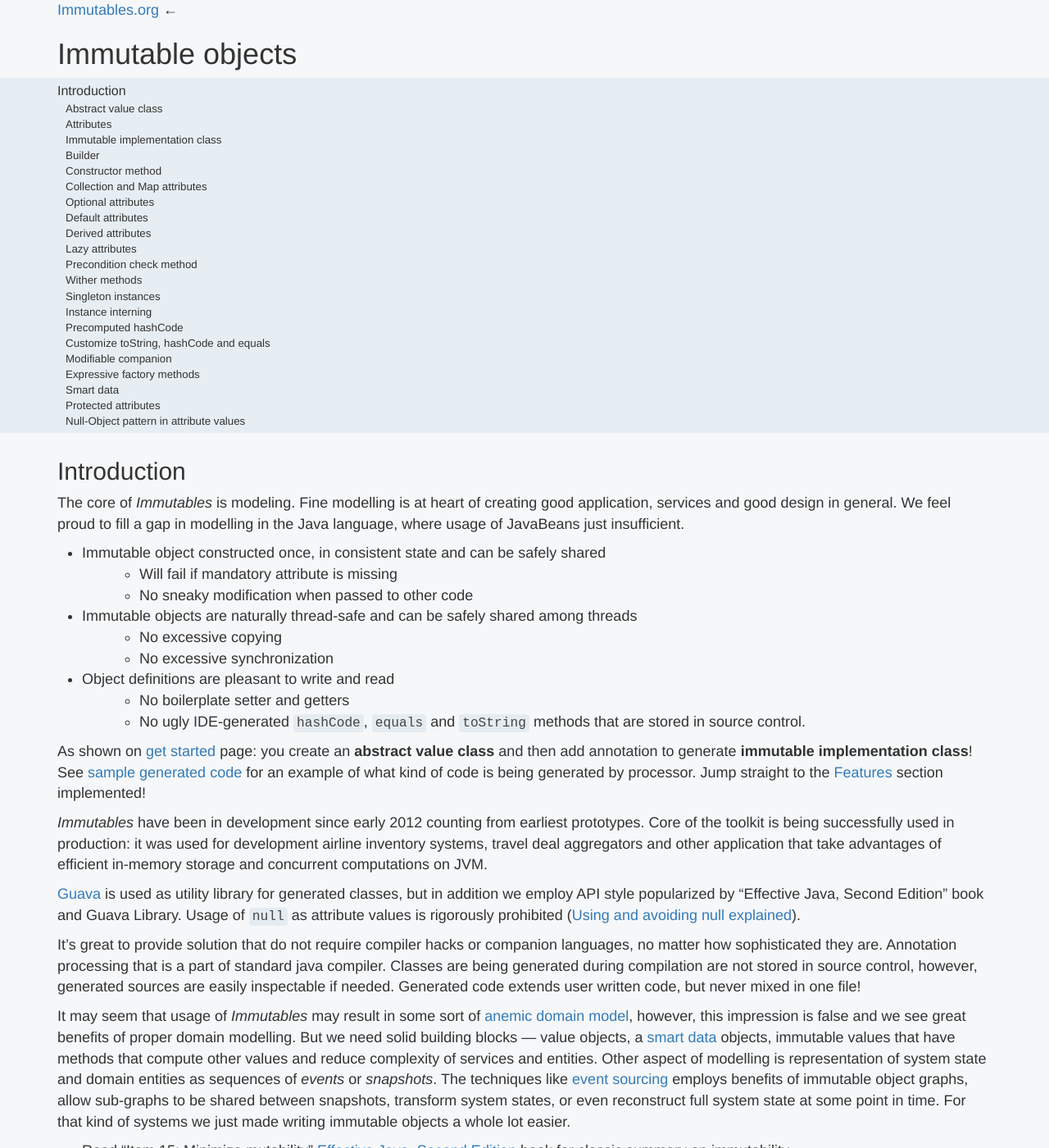
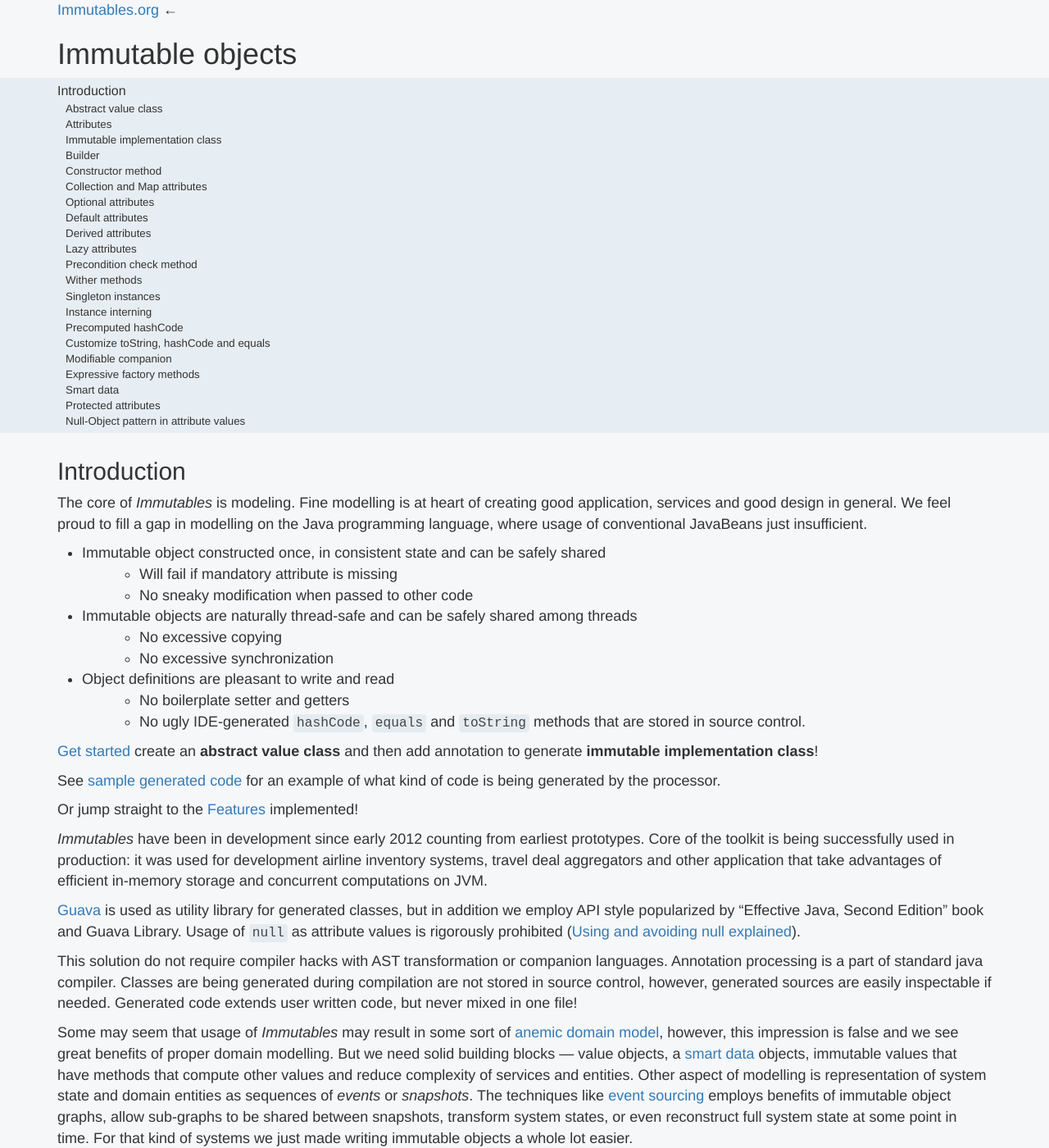
Before and after one commit to immutables/immutables.github.io, a Jekyll site: the page built from immutable.md, in a window 1280 px wide and 1400 px high. Shown: the whole window at 82% size. Built offline with Jekyll 4.4.1, drawn with Linux system fonts in a browser that asks for light colours; nearby versions of some CDN libraries; Markdown is read by kramdown in place of the engine named in the settings; comment, search, counter and statistics services are not loaded.

Commit message:
(redux) refined introduction

```diff
--- a/immutable.md
+++ b/immutable.md
@@ -6,8 +6,7 @@ layout: page
 Introduction
 ------------
 The core of _Immutables_ is modeling. Fine modelling is at heart of creating good application,
-services and good design in general. We feel proud to fill a gap in modelling in the Java language,
-where usage of JavaBeans just insufficient.
+services and good design in general. We feel proud to fill a gap in modelling on the Java programming language, where usage of conventional JavaBeans just insufficient.
 
 * Immutable object constructed once, in consistent state and can be safely shared
   - Will fail if mandatory attribute is missing
@@ -19,10 +18,11 @@ where usage of JavaBeans just insufficient.
   - No boilerplate setter and getters
   - No ugly IDE-generated `hashCode`, `equals` and `toString` methods that are stored in source control.
 
-As shown on [get started](/getstarted.html) page:
-you create an **abstract value class** and then add annotation to generate **immutable implementation class**!
-See [sample generated code](/generated.html) for an example of what kind of code is being generated by processor.
-Jump straight to the [Features](#features) section implemented!
+[Get started](/getstarted.html) create an **abstract value class** and then add annotation to generate **immutable implementation class**!
+
+See [sample generated code](/generated.html) for an example of what kind of code is being generated by the processor.
+
+Or jump straight to the [Features](#features) implemented!
 
 _Immutables_ have been in development since early 2012 counting from earliest prototypes.
 Core of the toolkit is being successfully used in production:
@@ -32,11 +32,9 @@ it was used for development airline inventory systems, travel deal aggregators a
 but in addition we employ API style popularized by "Effective Java, Second Edition" book and Guava Library.
 Usage of `null` as attribute values is rigorously prohibited ([Using and avoiding null explained](https://code.google.com/p/guava-libraries/wiki/UsingAndAvoidingNullExplained)).
 
-It's great to provide solution that do not require compiler hacks or companion languages,
-no matter how sophisticated they are. Annotation processing that is a part of standard java compiler. Classes are being generated during compilation are not stored in source control,
-however, generated sources are easily inspectable if needed. Generated code extends user written code, but never mixed in one file!
+This solution do not require compiler hacks with AST transformation or companion languages. Annotation processing is a part of standard java compiler. Classes are being generated during compilation are not stored in source control, however, generated sources are easily inspectable if needed. Generated code extends user written code, but never mixed in one file!
 
-It may seem that usage of _Immutables_ may result in some sort of [anemic domain model](http://www.martinfowler.com/bliki/AnemicDomainModel.html),
+Some may seem that usage of _Immutables_ may result in some sort of [anemic domain model](http://www.martinfowler.com/bliki/AnemicDomainModel.html),
 however, this impression is false and we see great benefits of proper domain modelling. But we need solid building blocks — value objects, a [smart data](#smart-data) objects, immutable values that have methods that compute other values and reduce complexity of services and entities.
 Other aspect of modelling is representation of system state and domain entities as sequences of _events_ or _snapshots_.
 The techniques like [event sourcing](http://martinfowler.com/eaaDev/EventSourcing.html) employs
```
